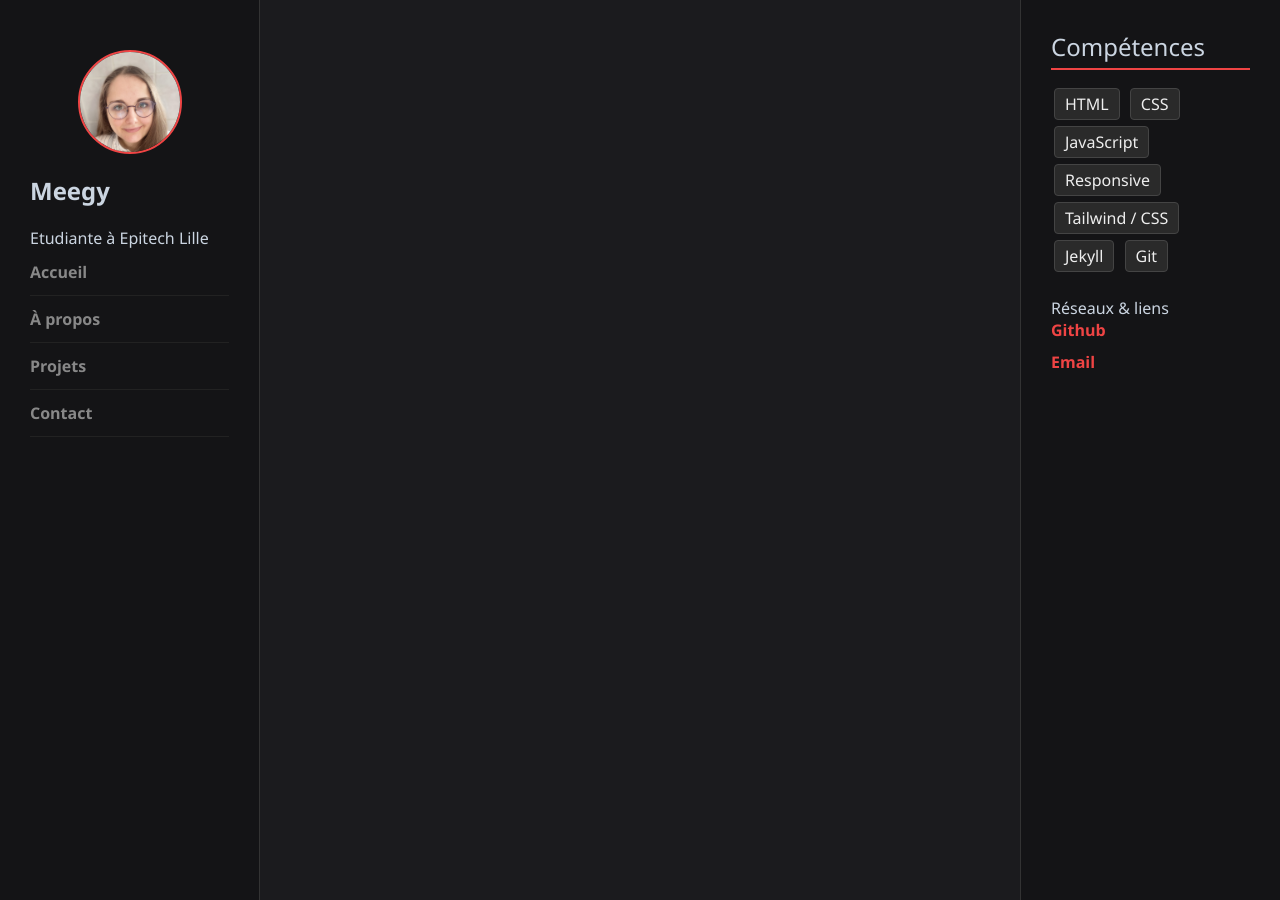
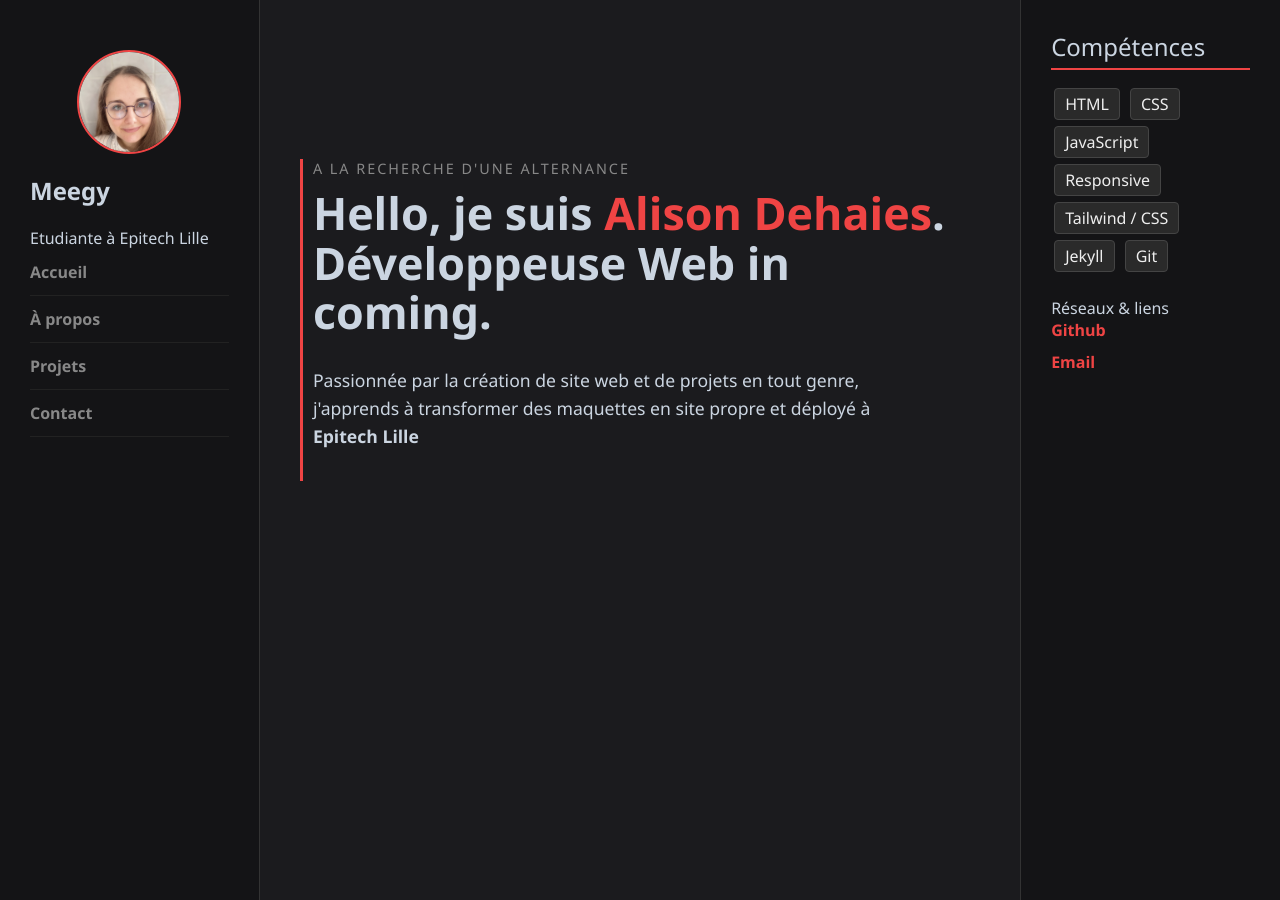
Before and after one commit to Meegy-exe/Portfolio, a Jekyll site: the page built from index.markdown, in a window 1280 px wide. Built offline with Jekyll 4.4.1, drawn with Linux system fonts in a browser that asks for light colours.

Commit message:
Contenu + scss page d'accueil

```diff
--- /dev/null
+++ b/_sass/_index.scss
@@ -0,0 +1,53 @@
+// Style page d'accueil
+
+// Div du contenu de l'accueil
+.container-accueil {
+    display: flex;
+    justify-content: center;
+    flex-direction: column;
+    // prend la hauteur pour centrer le contenu
+    min-height: 60vh;
+
+}
+
+// Div bloc qui contient le texte accueil
+.head-accueil {
+    padding-left: 10px;
+    margin-top: 20px;
+    border-left: 3px solid $rouge-vif;
+}
+
+
+// Sous titre recherche d'alternance
+#recherche-alt {
+    margin-bottom: 10px;
+    font-weight: normal;
+    color: #888;
+    font-size: 0.9em;
+    text-transform: uppercase;
+    letter-spacing: 2px;
+}
+
+// Courte description d'introduction
+.phrase-accroche {
+    color: $text-color;
+    font-size: 2.8em;
+    margin: 0 0 0 20px 0;
+    line-height: 1.1;
+    font-weight: 700;
+
+}
+
+// Texte page accueil
+.text-accueil {
+    color: $text-color;
+    max-width: 600px;
+    font-size: 1.1em;
+    margin-bottom: 30px;
+    line-height: 1.6;
+}
+
+// Rendre un texte plus voyant
+.text-impact {
+    color: $rouge-vif;
+}
--- a/_sass/_main.scss
+++ b/_sass/_main.scss
@@ -4,6 +4,7 @@
 @import "colors";
 @import "contact";
 @import "projects";
+@import "index";
 
 // toujours veiller à mettre les tirets pour jekyll
 
--- a/assets/css/style.scss
+++ b/assets/css/style.scss
@@ -1,3 +1,7 @@
 ---
 ---
+@import "colors";
 @import "main";
+@import "index";
+@import "contact";
+@import "projects";
--- a/index.markdown
+++ b/index.markdown
@@ -1,9 +1,19 @@
 ---
-# Feel free to add content and custom Front Matter to this file.
-# To modify the layout, see https://jekyllrb.com/docs/themes/#overriding-theme-defaults
 layout: page
 title: Accueil
 ---
 <!-- toujours écrire après les --- zone de front matter -->
 <!-- ajout profil de profil taille défini bord arrondi -->
 <!-- cibler la source de la photo avec site.baseurl -->
+<div class="container-accueil">
+    <div class="head-accueil">
+        <h2 id="recherche-alt">A la recherche d'une alternance</h2>
+        <h1 class="phrase-accroche">
+        Hello, je suis <span class="text-impact">Alison Dehaies</span>.<br>
+        Développeuse Web in coming.
+        </h1>
+
+        <p class="text-accueil">
+        Passionnée par la création de site web et de projets en tout genre, j'apprends à transformer des maquettes en site propre et déployé à <strong>Epitech Lille</strong></p>
+    </div>
+</div>
```
